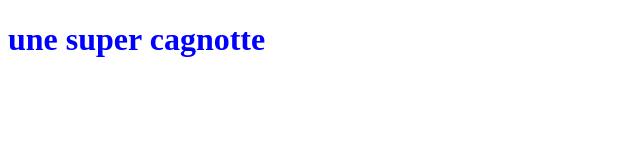
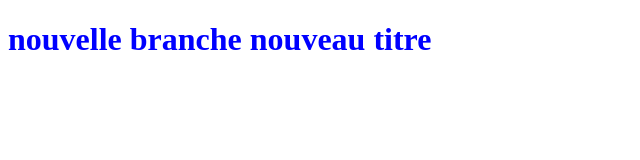
Before and after one commit to lyhamster/OpenclassroomsProject2.0, a plain HTML site: page index.html in a window 1280 px wide. Shown: the whole page, without its empty margins (0-640 px from the left). Drawn offline with Linux system fonts and the light colour scheme.

Commit message:
new branch new title

```diff
--- a/index.html
+++ b/index.html
@@ -5,6 +5,6 @@
     <link rel="stylesheet" type="text/css" href="styles.css">
 </head>
  <body>
-     <h1>une super cagnotte</h1>
+     <h1>nouvelle branche nouveau titre</h1>
  </body>
 </html>
```
